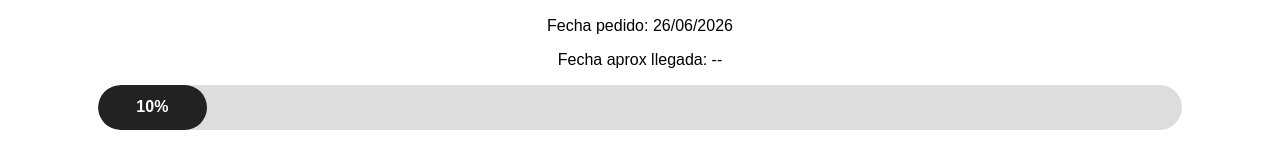
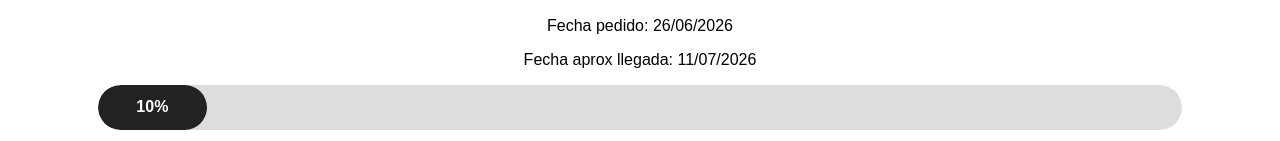
Before and after one commit to sp9877220-debug/EyT-Seguimiento, a plain HTML site: page index.html in a window 1280 px wide. Shown: the part 429-570 px from the top of the page. Drawn offline with Linux system fonts and the light colour scheme.

Commit message:
Actualizar index.html

```diff
--- a/index.html
+++ b/index.html
@@ -111,7 +111,7 @@ hr{
 <h2>Estado actual: Próximo 📦</h2>
 
 <p>Fecha pedido: 26/06/2026</p>
-<p>Fecha aprox llegada: -- </p>
+<p>Fecha aprox llegada: 11/07/2026</p>
 
 
 <div class="barra">
```
